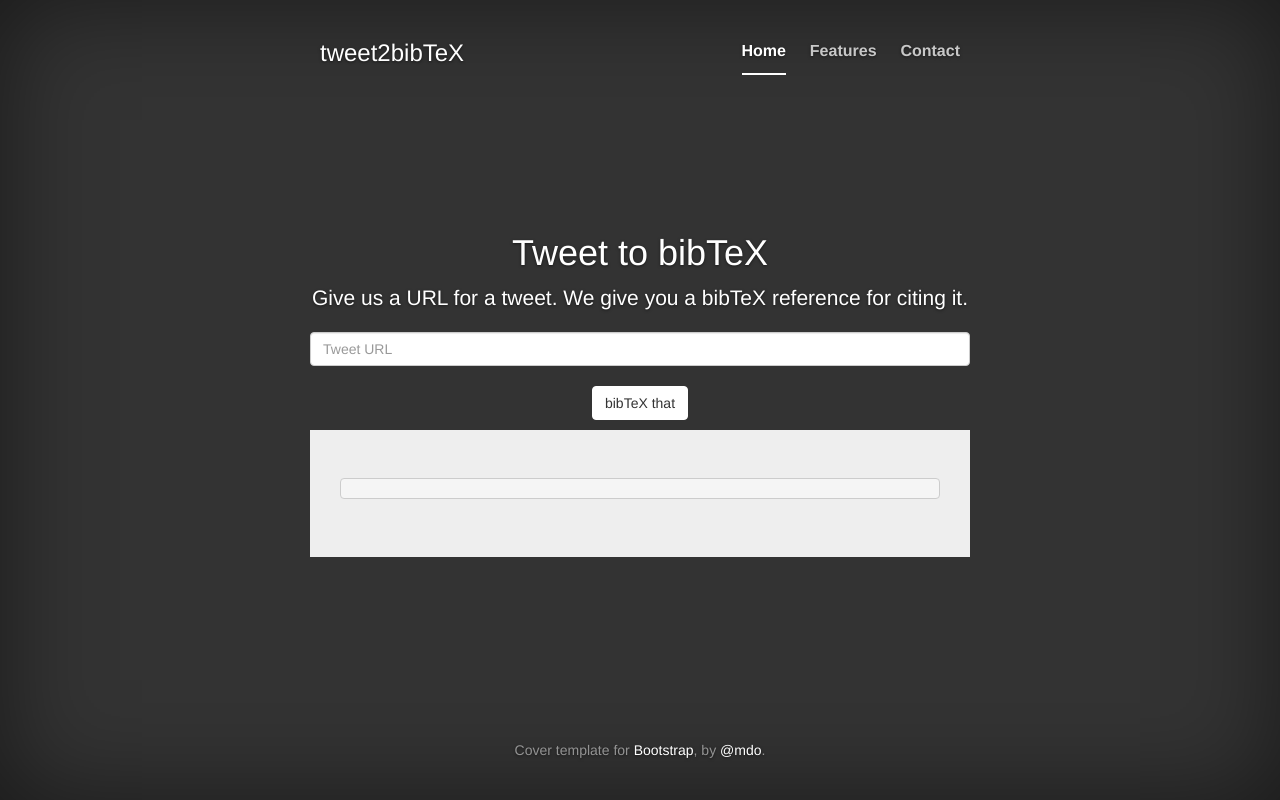
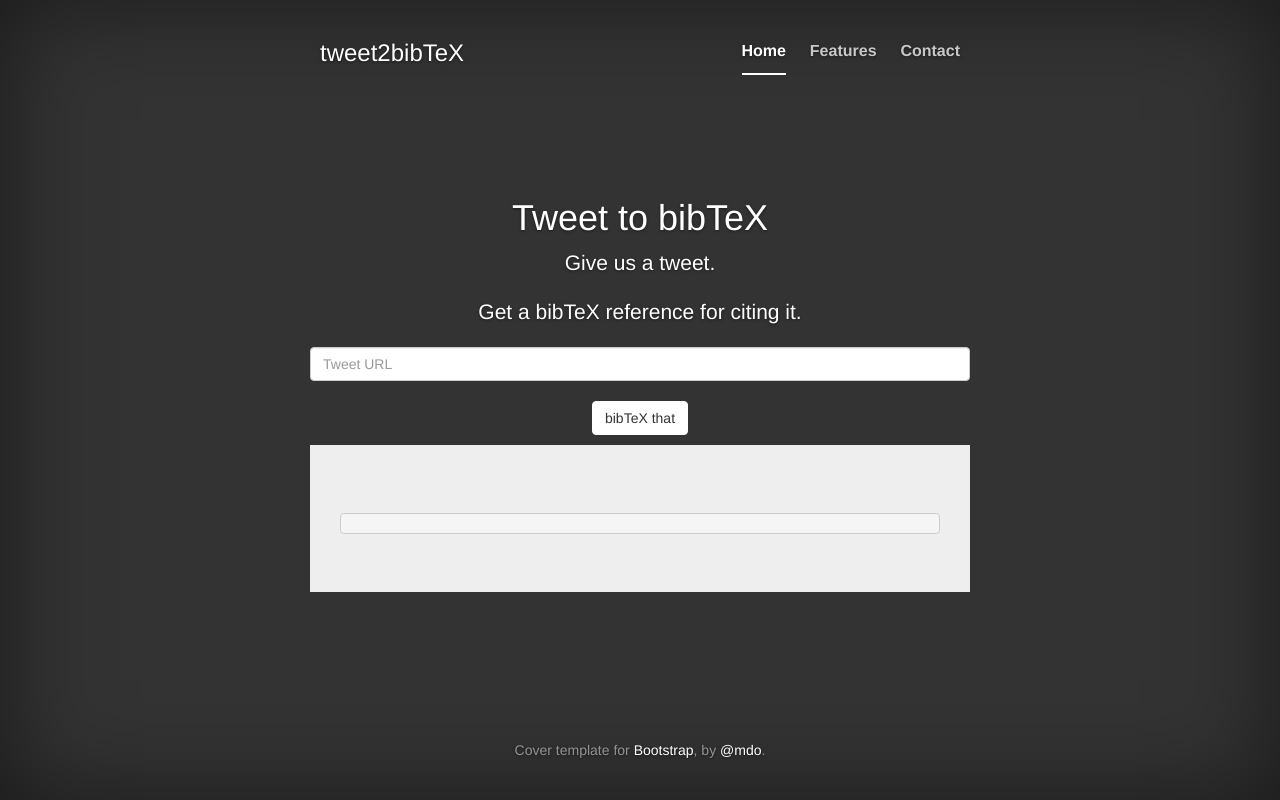
Before and after one commit to ryneches/tweet2bibTeX, a Python web app: template templates/index.html in a window 1280 px wide. Run offline with Jinja, Linux system fonts and the light colour scheme; the template is opened without the code that fills it, so the values that code supplies are empty; some libraries are stand-ins or nearby versions.

Commit message:
better interactivity

```diff
--- a/templates/index.html
+++ b/templates/index.html
@@ -5,16 +5,20 @@
 <p>
 <button class="btn btn-default" onclick='submit_tweet()' >bibTeX that</button>
 
-<div class="jumbotron">
-<pre align="left" id='result'></pre>
+<div class="jumbotron" id="splat">
+    <h3 style="color:#000;" id="loadingmsg"></h3>
+    <pre align="left" id="resultarea"></pre>
 </div>
 
 <script>
     function submit_tweet() {
-        resultarea = document.getElementById( 'result' );
-        resultarea.innerHTML = 'Looking up tweet...';
+        splat      = document.getElementById( "splat" );
+        loadingmsg = document.getElementById( "loadingmsg" );
+        resultarea = document.getElementById( "resultarea" );
 
         tweeturl = document.getElementById( 'tweeturl' ).value;
+
+        loadingmsg.innerHTML = "Looking up your tweet...";
 
         $.ajax({
             url: $SCRIPT_ROOT + '/',
@@ -22,6 +26,7 @@
             data : { tweeturl : tweeturl, },
             success : function(data){
                 data = jQuery.parseJSON( data );
+                loadingmsg.innerHTML = "Here you go.";
                 resultarea.innerHTML = data;
             },
             cache: false,
--- a/templates/layout.html
+++ b/templates/layout.html
@@ -52,7 +52,8 @@
 
           <div class="inner cover">
             <h1 class="cover-heading">Tweet to bibTeX</h1>
-            <p class="lead">Give us a URL for a tweet. We give you a bibTeX reference for citing it.
+            <p class="lead">Give us a tweet.</p>
+            <p class="lead">Get a bibTeX reference for citing it.<p>
             <p class="lead">
               {% block body %}{% endblock %}
             </p>
```
